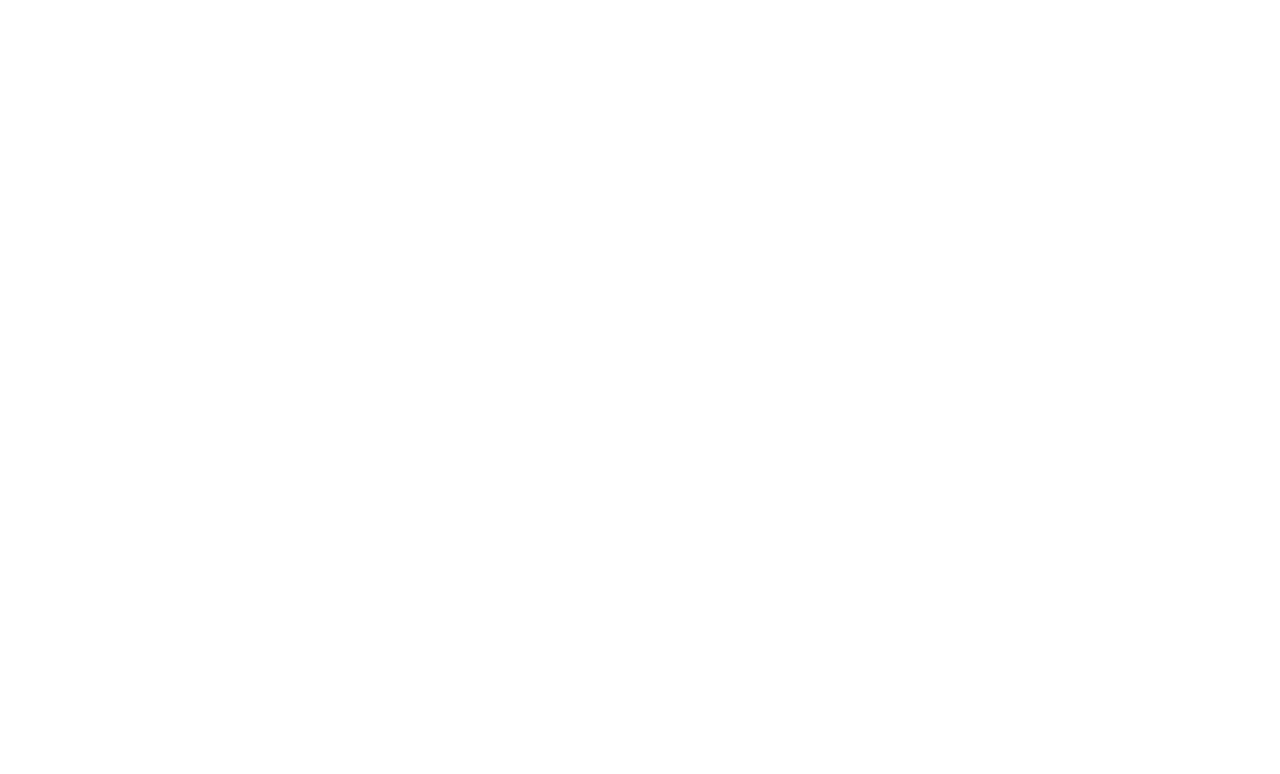
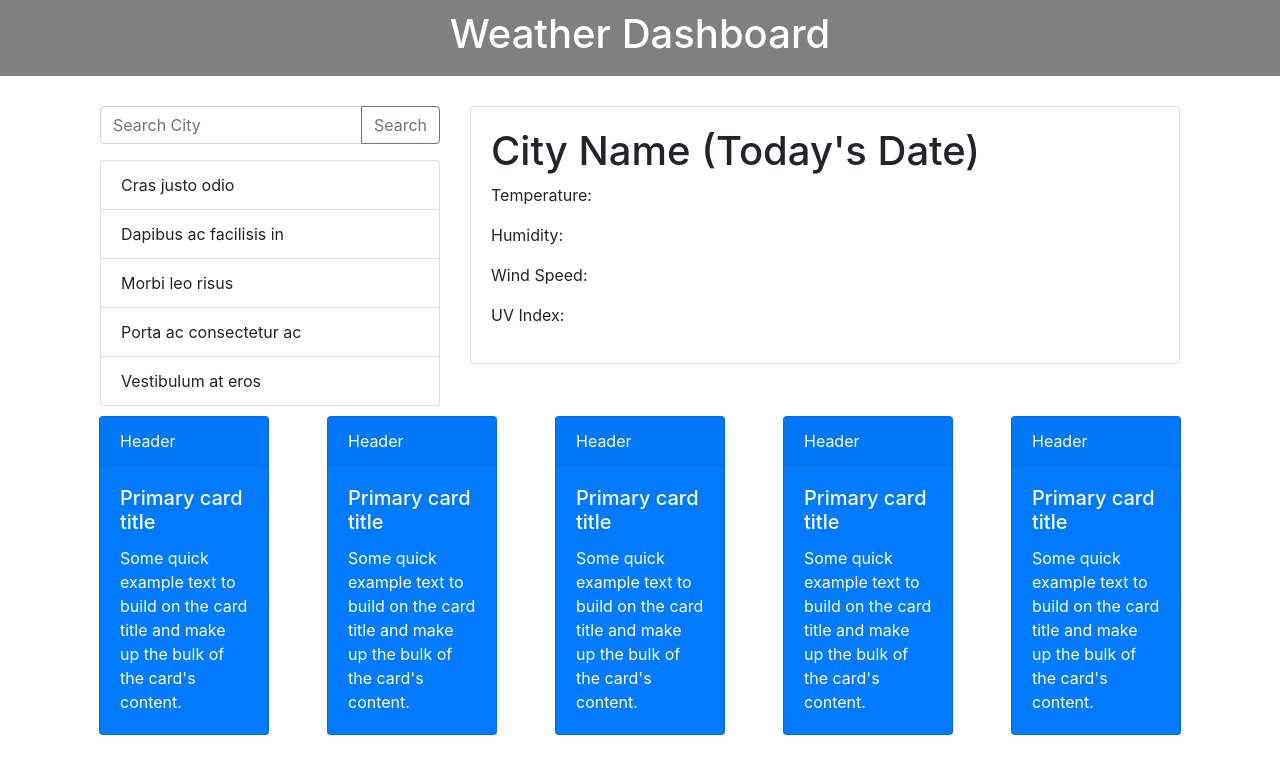
Before and after one commit to kelbri10/Weather-Dashboard, a plain HTML site: page index.html in a window 1280 px wide. Drawn offline with nearby package versions, Linux system fonts and the light colour scheme.

Commit message:
added AJAX call to get current temp, humidity, wind speed and append to html

```diff
--- a/index.html
+++ b/index.html
@@ -9,13 +9,115 @@
       href="https://stackpath.bootstrapcdn.com/bootstrap/4.3.1/css/bootstrap.min.css"
     />
 
+    <link
+      rel = 'stylesheet'
+      href = 'style.css'
+    />
+
     <title>Weather Dashboard</title>
 
 </head>
 <body>
+  <header>
+    <h1>Weather Dashboard</h1>
+  </header>
+
+  <div class = 'container'>
+
+    <div class = 'row'>
+      <div class = 'col-md-4'>
+
+        <div class="input-group mb-3 search">
+          <input type="text" class="form-control search-city" placeholder="Search City" aria-label="Search City" aria-describedby="button-addon2">
+          <div class="input-group-append">
+            <button class="searchButton btn btn-outline-secondary" type="button" id="button-addon2">Search</button>
+          </div>
+        </div>
+
+        <ul class="list-group city-list">
+          <li class="list-group-item">Cras justo odio</li>
+          <li class="list-group-item">Dapibus ac facilisis in</li>
+          <li class="list-group-item">Morbi leo risus</li>
+          <li class="list-group-item">Porta ac consectetur ac</li>
+          <li class="list-group-item">Vestibulum at eros</li>
+        </ul>
+
+      </div>
+
+      <div class = 'col-md-8'>
+        <div class="card">
+          <div class="card-body current-weather">
+            <h1 id = 'city-name'>City Name (Today's Date)</h1>
+
+            <p id = 'temperature'>Temperature: </p>
+            <p id = 'humidity'>Humidity: </p>
+            <p id = 'wind'>Wind Speed: </p>
+            <p id = 'uv-index'>UV Index: </p>
+          </div>
+
+        </div>
+      </div>
+
+      <div class = 'row'>
+
+        <div class = 'col-md-2 weather-card'>
+          <div class="card text-white bg-primary mb-3" style="max-width: 18rem;">
+            <div class="card-header">Header</div>
+            <div class="card-body">
+              <h5 class="card-title">Primary card title</h5>
+              <p class="card-text">Some quick example text to build on the card title and make up the bulk of the card's content.</p>
+            </div>
+          </div>
+        </div>
+
+        <div class = 'col-md-2 weather-card'>
+          <div class="card text-white bg-primary mb-3" style="max-width: 18rem;">
+            <div class="card-header">Header</div>
+            <div class="card-body">
+              <h5 class="card-title">Primary card title</h5>
+              <p class="card-text">Some quick example text to build on the card title and make up the bulk of the card's content.</p>
+            </div>
+          </div>
+        </div>
+
+        <div class = 'col-md-2 weather-card'>
+          <div class="card text-white bg-primary mb-3" style="max-width: 18rem;">
+            <div class="card-header">Header</div>
+            <div class="card-body">
+              <h5 class="card-title">Primary card title</h5>
+              <p class="card-text">Some quick example text to build on the card title and make up the bulk of the card's content.</p>
+            </div>
+          </div>
+        </div>
+
+        <div class = 'col-md-2 weather-card'>
+          <div class="card text-white bg-primary mb-3" style="max-width: 18rem;">
+            <div class="card-header">Header</div>
+            <div class="card-body">
+              <h5 class="card-title">Primary card title</h5>
+              <p class="card-text">Some quick example text to build on the card title and make up the bulk of the card's content.</p>
+            </div>
+          </div>
+        </div>
+
+        <div class = 'col-md-2 weather-card'>
+          <div class="card text-white bg-primary mb-3" style="max-width: 18rem;">
+            <div class="card-header">Header</div>
+            <div class="card-body">
+              <h5 class="card-title">Primary card title</h5>
+              <p class="card-text">Some quick example text to build on the card title and make up the bulk of the card's content.</p>
+            </div>
+          </div>
+        </div>
+
+      </div>
 
 
-    <script src="https://code.jquery.com/jquery-3.4.1.min.js"></script>
-    <script src = 'script.js'></script>
+
+  </div>
+
+  <script src="https://code.jquery.com/jquery-3.4.1.min.js"></script>
+  <script src="https://cdnjs.cloudflare.com/ajax/libs/moment.js/2.24.0/moment.min.js"></script>
+  <script src = 'script.js'></script>
 </body>
 </html>
--- a/script.js
+++ b/script.js
@@ -1,5 +1,44 @@
-//when user searches for city, ajax calls for current and future conditions of the city
 //append the city to the left side of the page as a previous search
+
+//when user clicks the search button, append city to list group
+$('.searchButton').on('click', function(){
+    let location = $('.search-city').val()
+
+    let currentDate = moment().format('L');
+
+    $('#city-name').text(`${location} ${currentDate}`);
+
+    getCurrentWeather(location);
+    appendWeather(location);
+})
+
+//append the city to the left side of the page as a previous search
+const appendWeather = location => {
+    location.setAttribute('class', 'list-group-item');
+}
+
+ //when user searches for city, ajax calls for current and future conditions of the city
+const getCurrentWeather = location => {
+    //set apiKey
+    const apiKey = 'eb064f8519bae71185dae0cf9c297178'
+
+    //create url with location and apiKey
+    const queryURL = `https://api.openweathermap.org/data/2.5/weather?q=${location}&units=imperial&appid=${apiKey}`;
+
+    //ajax call
+    $.ajax({
+        url: queryURL,
+        method: "GET"
+    }).then(function(response) {
+        console.log(response);
+        //sets text in card body to display temp, humidity, and wind speed
+        $('#temperature').text(`Temperature: ${response.main.temp} F`);
+        $('#humidity').text(`Humidity: ${response.main.humidity} %`);
+        $('#wind').text(`Wind Speed: ${response.wind.speed} MPH`);
+    });
+
+}
+
 
 //user presented with city name, date, icone representation of weather conditions
 //uv inex displays if weather is favorable, m,oderate or sever
--- a/style.css
+++ b/style.css
@@ -0,0 +1,16 @@
+header{
+    background-color: gray;
+    color: white;
+    margin: 0 auto;
+    padding: 10px;
+    text-align: center;
+}
+
+.container{
+    padding: 30px;
+}
+
+.weather-card{
+    padding: 10px;
+    margin: 0 auto;
+}
```
